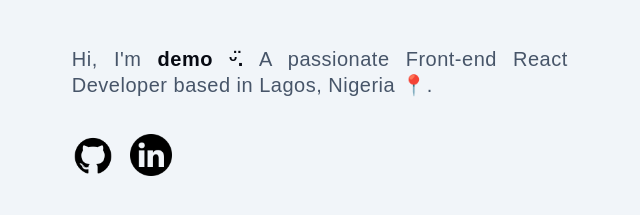
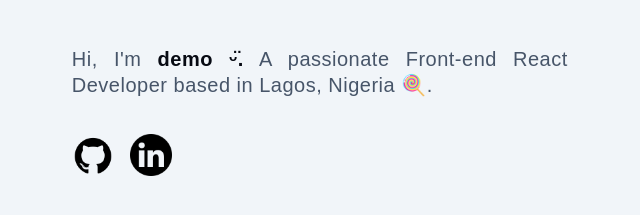
Before and after one commit to Demo004/demo-portfolio, a website built with Vite: page index.html in a window 1280 px wide. Shown: the part 299-514 px from the top of the page, 101-741 px from the left. Built offline with nearby package versions, Linux system fonts and the light colour scheme; a web font is replaced by a local one.

Commit message:
Update index.html

```diff
--- a/index.html
+++ b/index.html
@@ -48,7 +48,7 @@
 
           <p class="hero__description">
             Hi, I'm <strong>demo ᵕ̈.</strong> A passionate Front-end React
-            Developer based in Lagos, Nigeria 📍.
+            Developer based in Lagos, Nigeria 🍭.
           </p>
 
           <div class="hero__socials">
```
